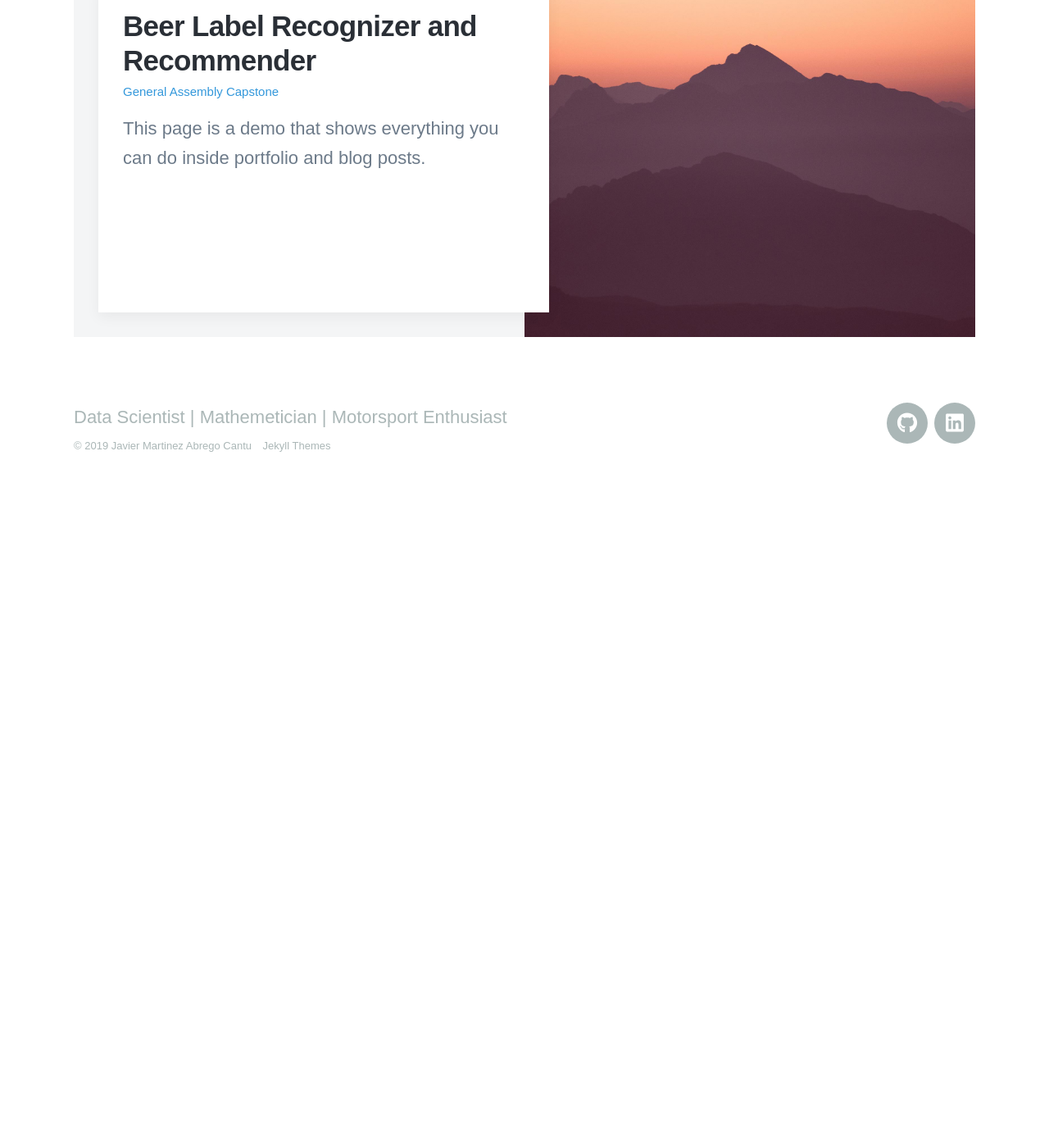
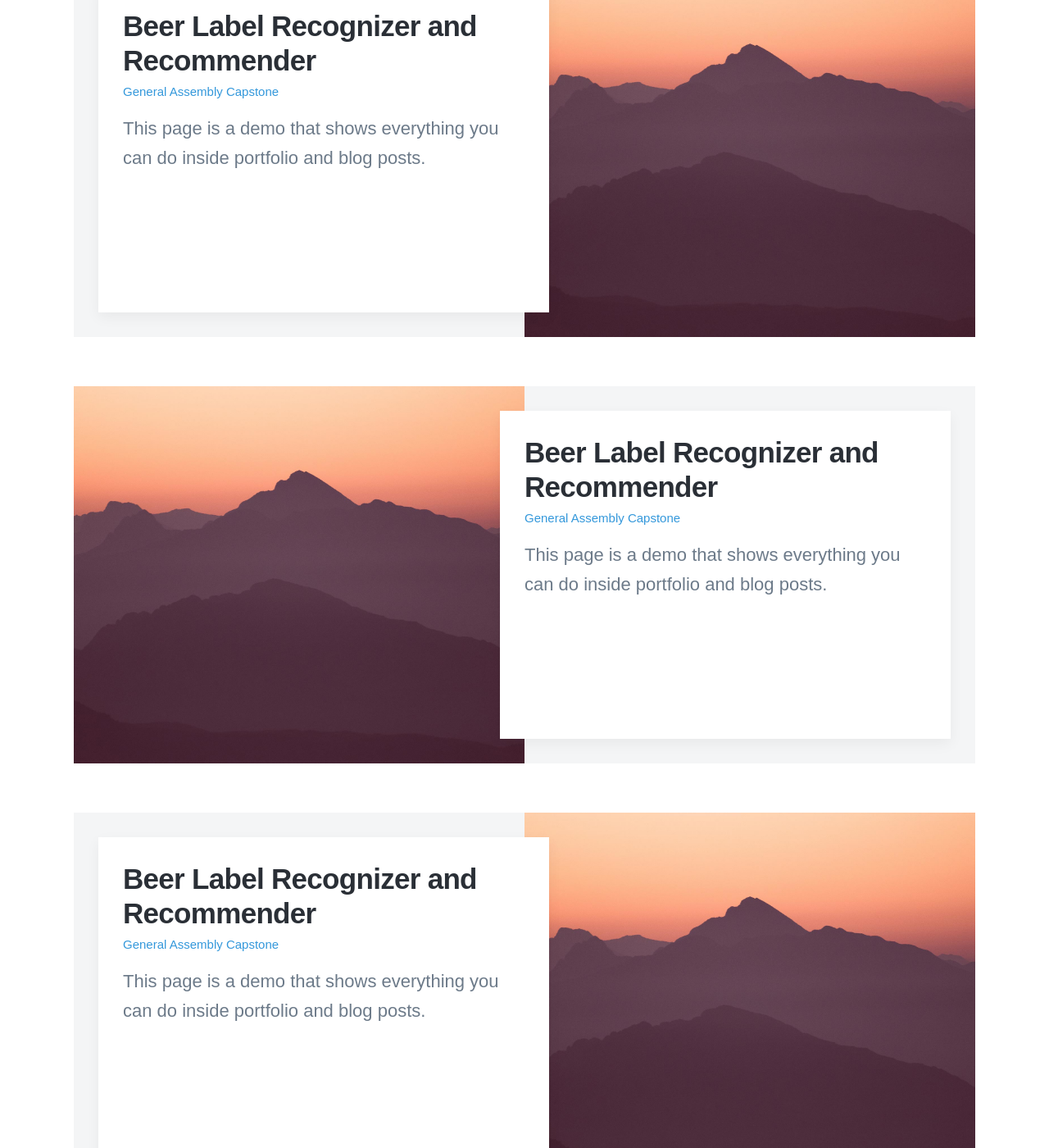
Before and after one commit to javimtza/javimtza.github.io, a Jekyll site: the page built from index.html, in a window 1280 px wide and 1400 px high, scrolled down 1211 px. Shown: the whole window at 82% size. Built offline with Jekyll 4.4.1, drawn with Linux system fonts in a browser that asks for light colours; nearby versions of some CDN libraries; some web fonts are replaced; before the commit the page ends 1841 px from its top, so only the background shows below that.

Commit message:
Update index.html

```diff
--- a/index.html
+++ b/index.html
@@ -44,7 +44,39 @@ featured_image: /images/demo/home.jpg
 
 		</article>
 
-				<article class="post">
+		<article class="post">
+
+			<div class="post__image-wrap">
+				<div class="post__image" style="background-image: url({{ project.featured_image }})"></div>
+			</div>
+
+			<div class="post__content-wrap">
+				<div class="post__content">
+					<h2 class="post__title"><a href="{{https://github.com/javimtza/DSI-Capstone}}">Beer Label Recognizer and Recommender</a></h2>
+					<p class="post__subtitle">General Assembly Capstone</p>
+					<p class="post__description">{{ project.description }}</p>
+				</div>
+			</div>
+
+		</article>
+
+		<article class="post">
+
+			<div class="post__image-wrap">
+				<div class="post__image" style="background-image: url({{ project.featured_image }})"></div>
+			</div>
+
+			<div class="post__content-wrap">
+				<div class="post__content">
+					<h2 class="post__title"><a href="{{https://github.com/javimtza/DSI-Capstone}}">Beer Label Recognizer and Recommender</a></h2>
+					<p class="post__subtitle">General Assembly Capstone</p>
+					<p class="post__description">{{ project.description }}</p>
+				</div>
+			</div>
+
+		</article>
+
+		<article class="post">
 
 			<div class="post__image-wrap">
 				<div class="post__image" style="background-image: url({{ project.featured_image }})"></div>
```
